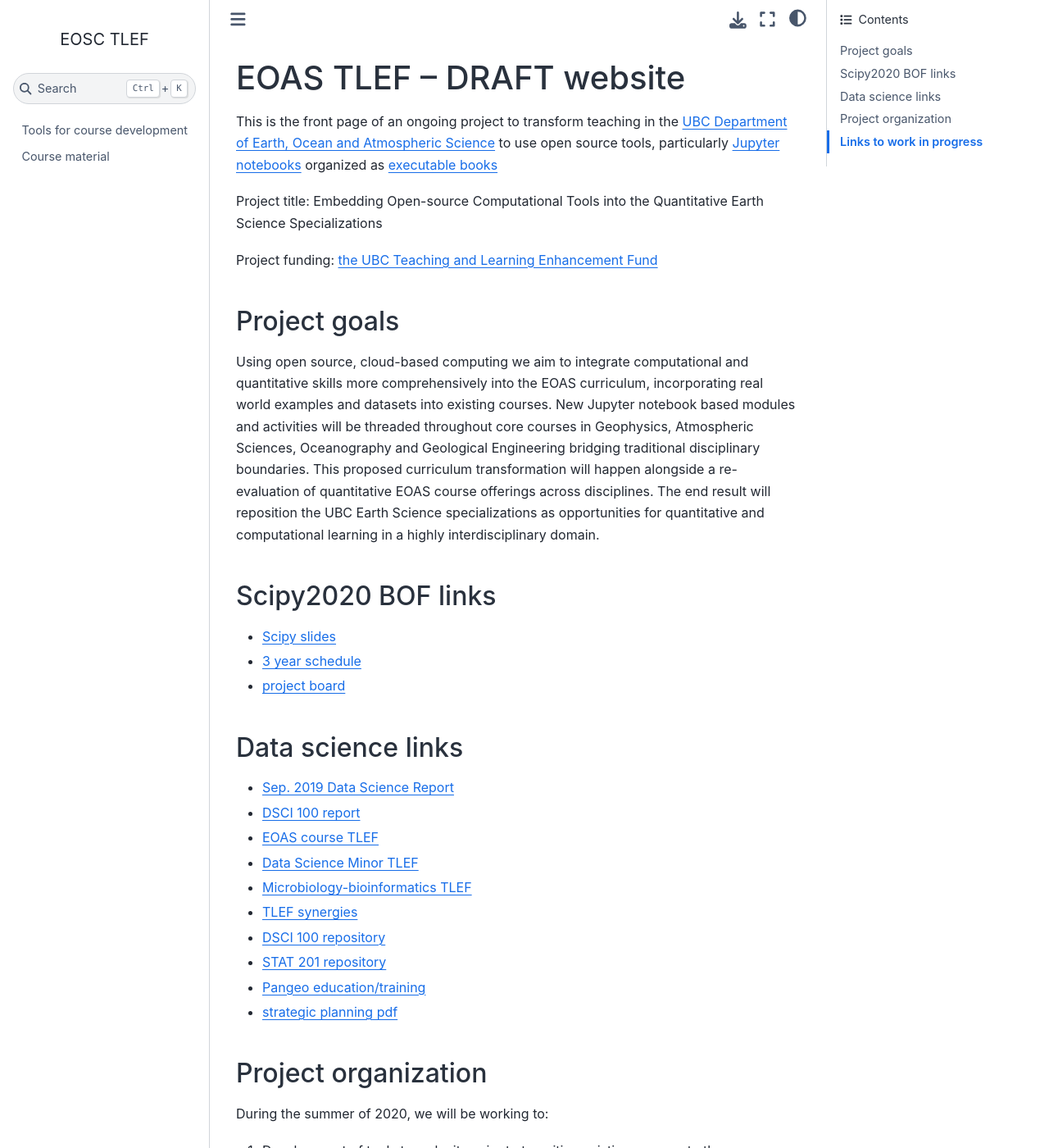
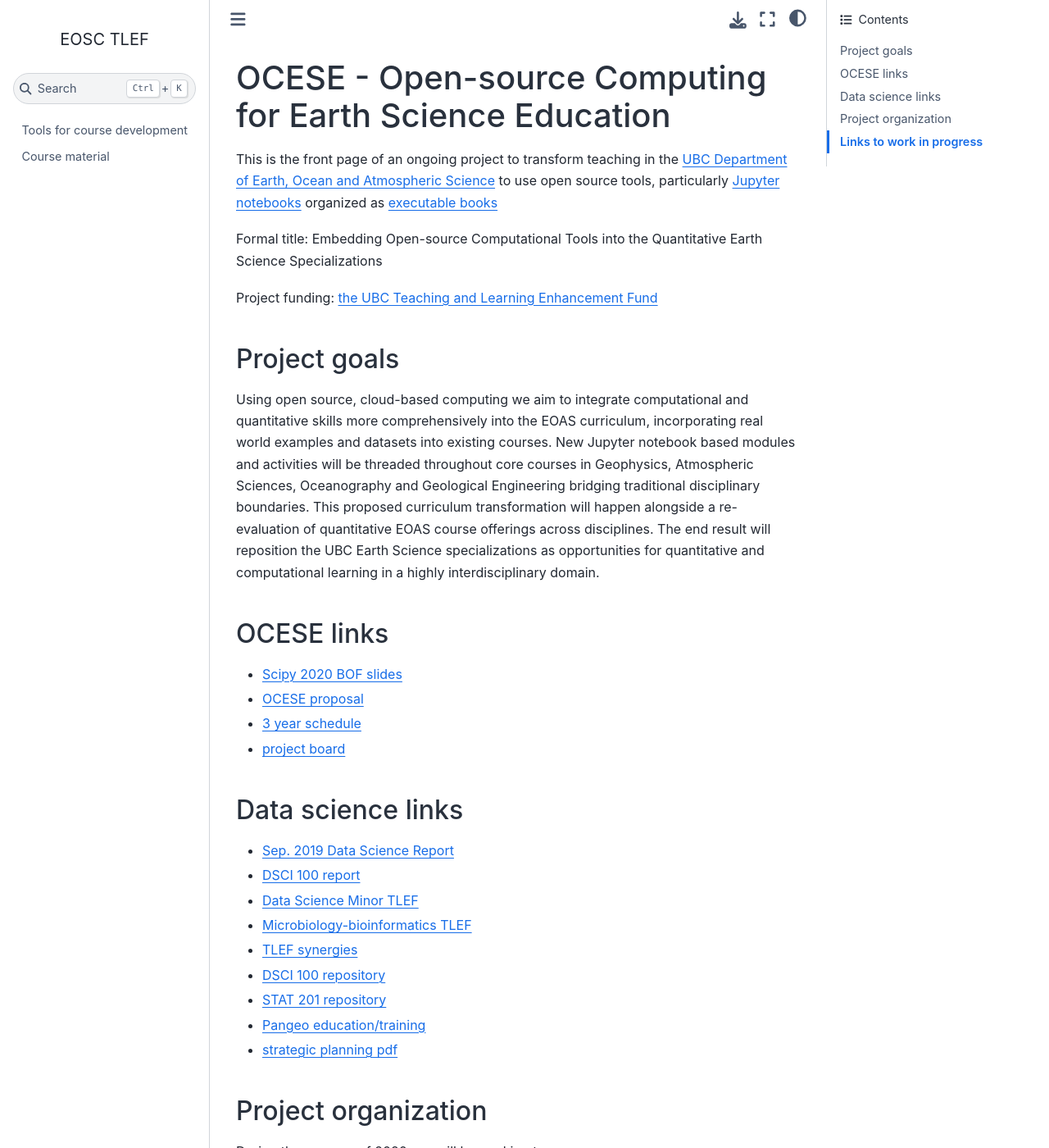
Before and after one commit to eoas-ubc/eoas-ubc.github.io, a Jupyter Book: the page built from docs/index.md, in a window 1280 px wide and 1400 px high. Shown: the whole window at 82% size. Built offline with Jupyter Book 1.0.4 settings and Sphinx 7.4.7 and the Sphinx Book theme 1.1.4, drawn with Linux system fonts in a browser that asks for light colours.

Commit message:
add acronymn

```diff
--- a/docs/index.md
+++ b/docs/index.md
@@ -1,9 +1,9 @@
 
-# EOAS TLEF -- DRAFT website
+# OCESE - Open-source Computing for Earth Science Education
 
 This is the front page of an  ongoing project to transform teaching in the [UBC Department of Earth, Ocean and Atmospheric Science](https://www.eoas.ubc.ca) to use open source tools, particularly [Jupyter notebooks](https://www.jupyter.org) organized as [executable books](https://executablebooks.org/en/latest/)
 
-Project title: Embedding Open-source Computational Tools into the Quantitative Earth Science Specializations
+Formal title: Embedding Open-source Computational Tools into the Quantitative Earth Science Specializations
 
 Project funding: [the UBC Teaching and Learning Enhancement Fund](https://tlef.ubc.ca/funded-proposals/entry/714/)
 
@@ -13,9 +13,11 @@
 
 Using open source, cloud-based computing we aim to integrate computational and quantitative skills more comprehensively into the EOAS curriculum, incorporating real world examples and datasets into existing courses. New Jupyter notebook based modules and activities will be threaded throughout core courses in Geophysics, Atmospheric Sciences, Oceanography and Geological Engineering bridging traditional disciplinary boundaries. This proposed curriculum transformation will happen alongside a re-evaluation of quantitative EOAS course offerings across disciplines. The end result will reposition the UBC Earth Science specializations as opportunities for quantitative and computational learning in a highly interdisciplinary domain.
 
-## Scipy2020 BOF links
+## OCESE links
 
-- [Scipy slides](https://eoas-ubc.github.io/scipy/scipy_bof_slides.slides.html)
+- [Scipy 2020 BOF slides](https://eoas-ubc.github.io/scipy/scipy_bof_slides.slides.html)
+
+- [OCESE proposal](https://github.com/eoas-ubc/eoas-ubc.github.io/blob/docs/pdffiles/ocese_proposal_2019.pdf)
 
 - [3 year schedule](https://eoas-ubc.github.io/pdffiles/project_timeline.pdf)
 
@@ -23,11 +25,12 @@
 
 ## Data science links
 
+
+
 - [Sep. 2019 Data Science Report](https://github.com/eoas-ubc/eoas-ubc.github.io/blob/docs/pdffiles/Data_Science_Report_Sept2019.pdf)
 
 - [DSCI 100 report](https://ubc-dsci.github.io/dsci-100-a-report/dsci-100-a-report.html#1)
 
-- [EOAS course TLEF](https://github.com/eoas-ubc/eoas-ubc.github.io/blob/docs/pdffiles/Quant_TLEF_2019.pdf)
 
 - [Data Science Minor TLEF](https://github.com/eoas-ubc/eoas-ubc.github.io/blob/docs/pdffiles/dsci_minor.pdf)
 
```
Also changed, not shown: 3 other files.
